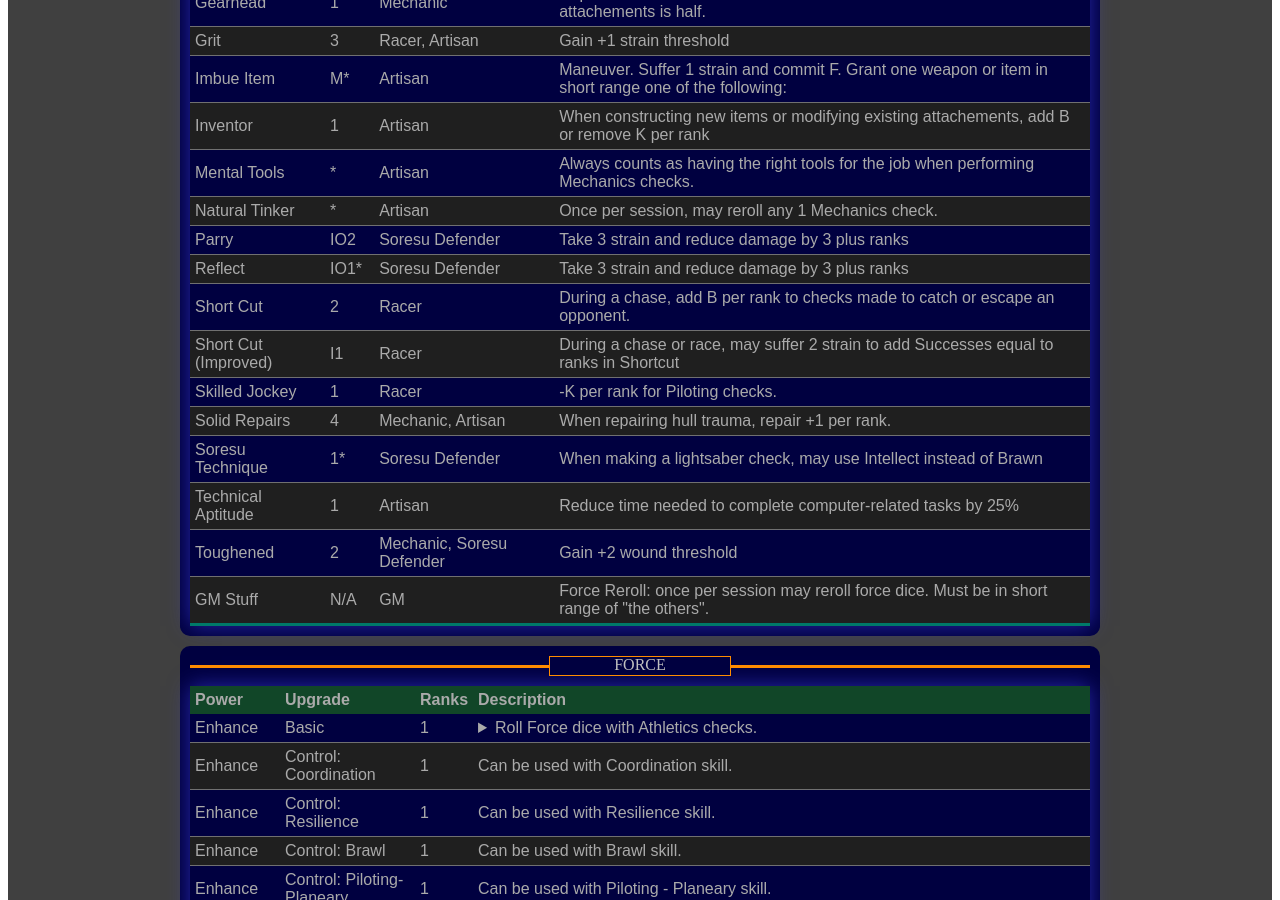
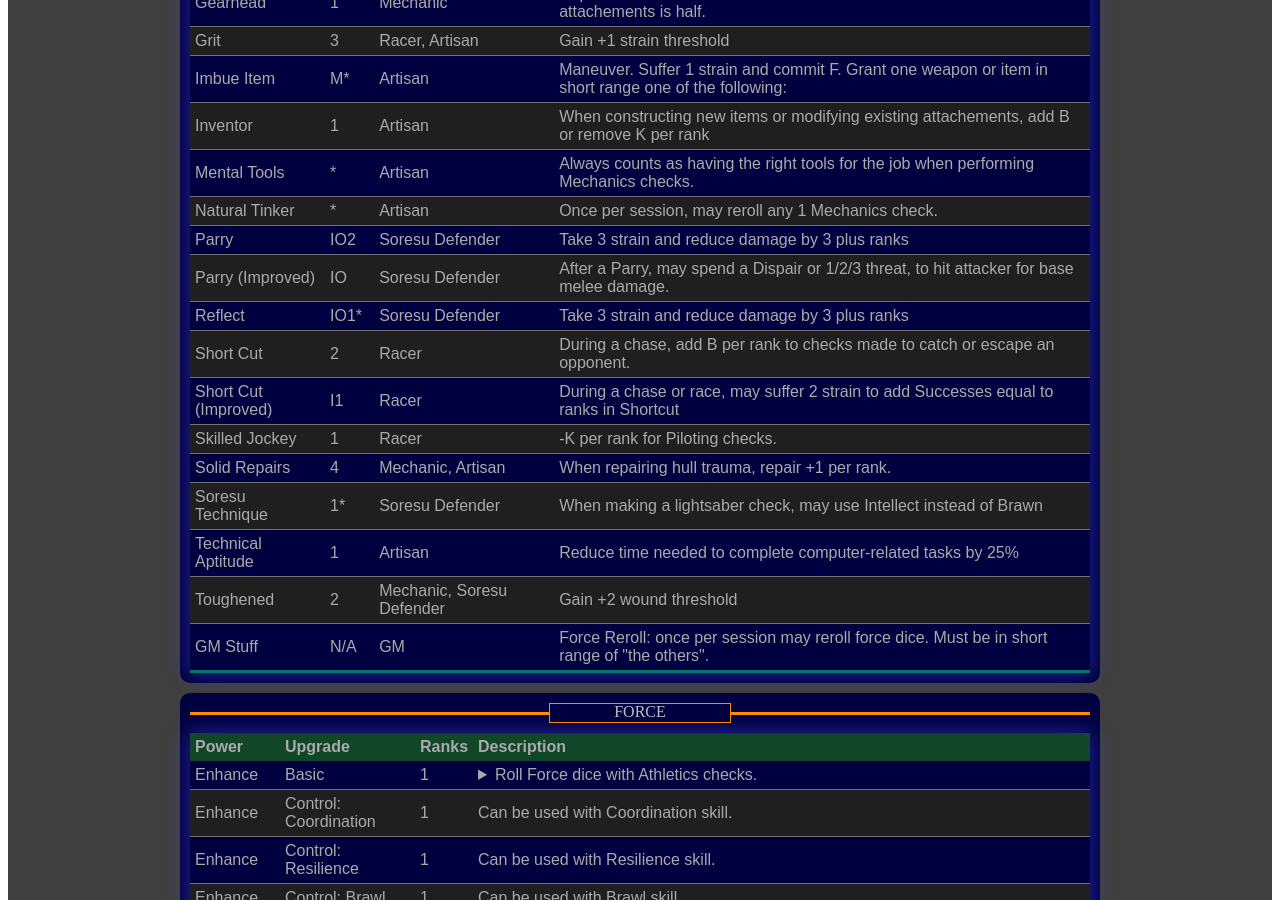
Before and after one commit to GrahamFrye/Conflicted-Alliances, a Jekyll site: the page characters/chaz/index.html, which Jekyll copies as it is, in a window 1280 px wide and 900 px high, scrolled down 1659 px. Built offline with Jekyll 4.4.1, drawn with Linux system fonts in a browser that asks for light colours.

Commit message:
Update index.html
added Parry (improved)

```diff
--- a/characters/chaz/index.html
+++ b/characters/chaz/index.html
@@ -542,6 +542,15 @@
                      Once per hit. Must be using lightsaber or melee weapon. Incedantal-Out of turn.</span></td>
                 </tr>
                 <tr>
+                  <td>Parry (Improved)</td>
+                  <td>IO</td>
+                  <td>Soresu Defender</td>
+                  <td>After a Parry, may spend a Dispair or 1/2/3 threat, to hit attacker for base melee damage.
+                    <span class="hide">1 threat for Minions, 2 for adversary, 3 for nemisis.
+                       This happens after the initial attack is resolved if character is not incapacitated.
+                      Damage is base damage plus any damage from applicable talents or abilities. Incedantal-Out of turn.</span></td>
+                </tr>
+                <tr>
                   <td>Reflect</td>
                   <td>IO1*</td>
                   <td>Soresu Defender</td>
```
